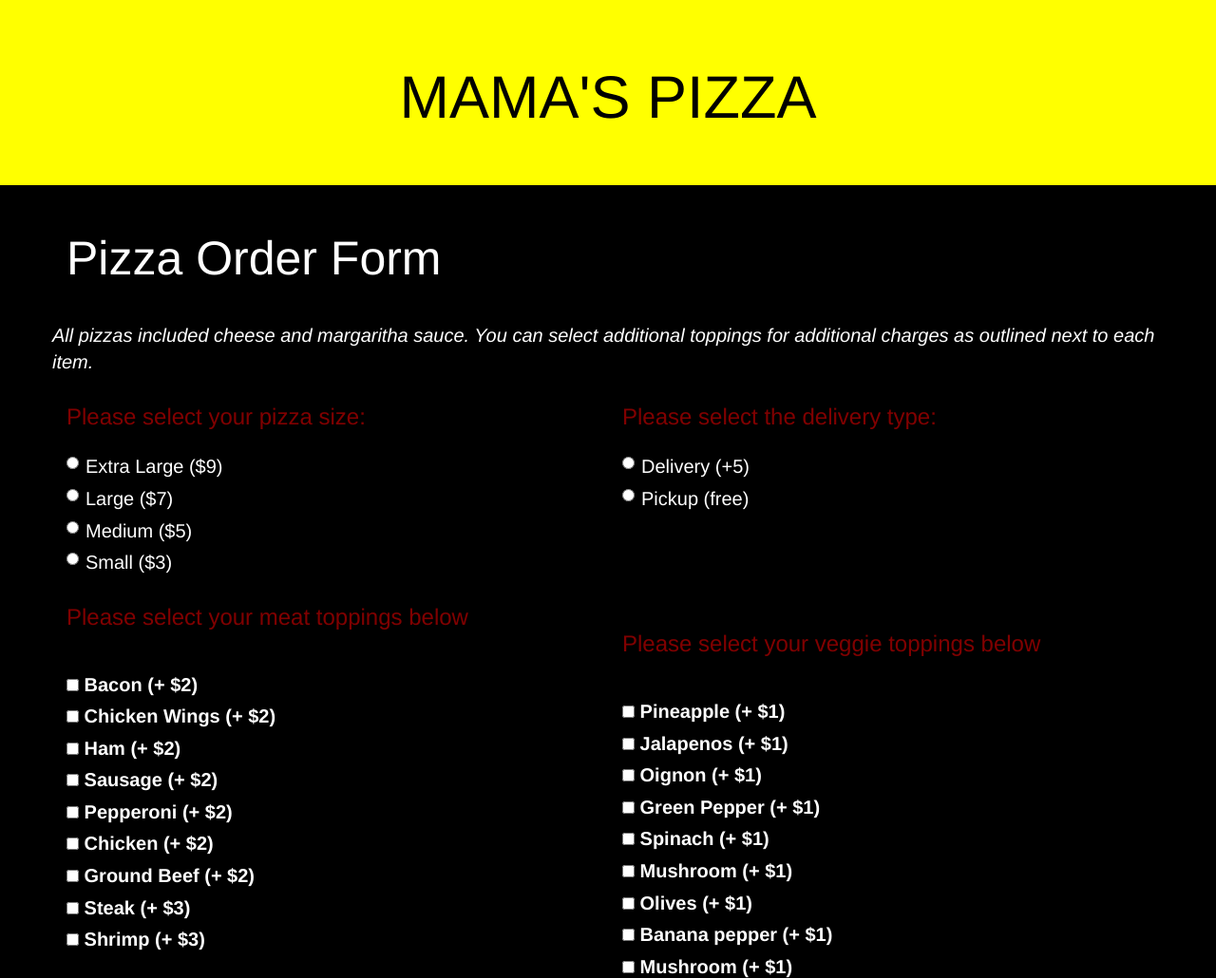
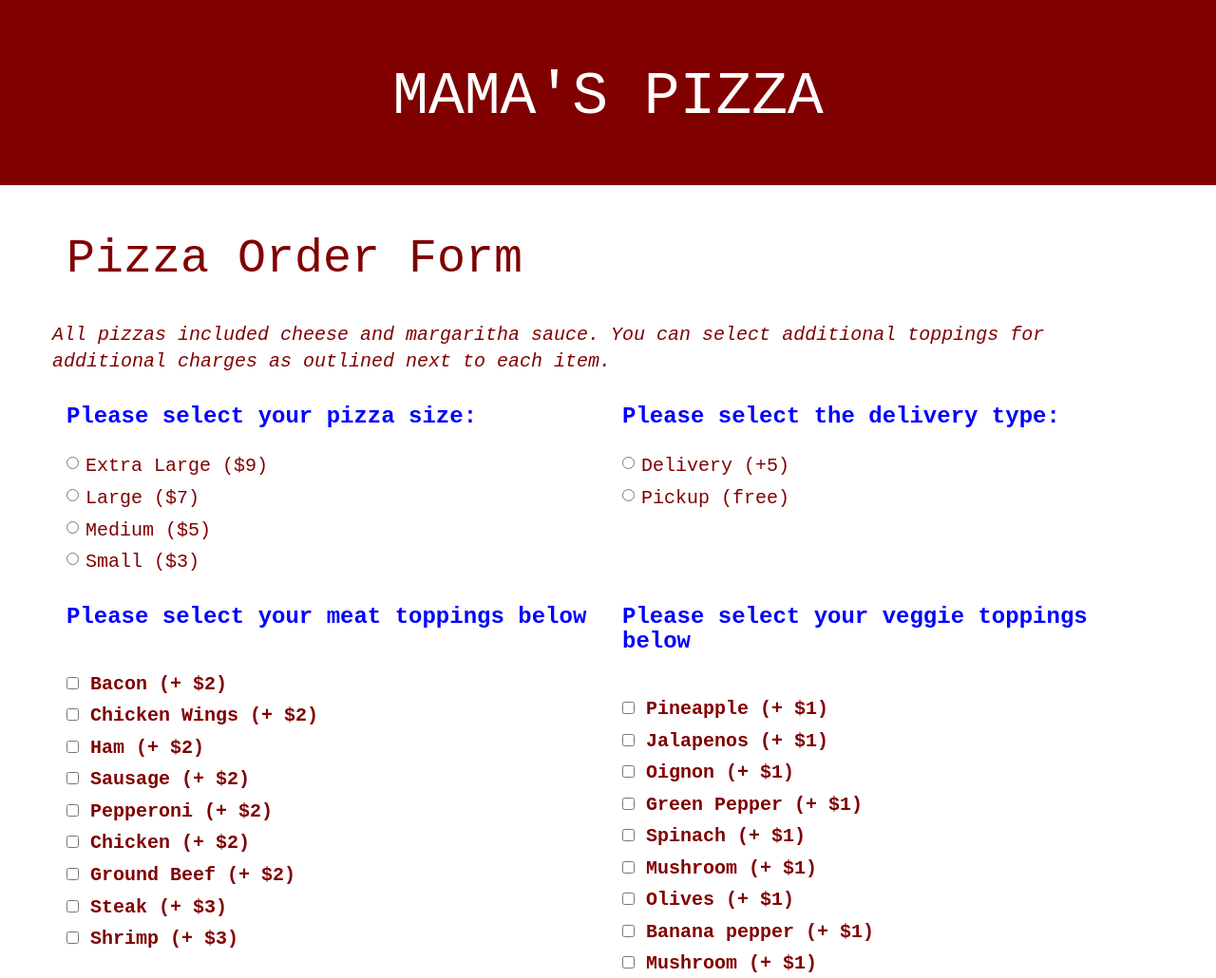
Before and after one commit to asonna/Mama-Pizza, a plain HTML site: page index.html in a window 1280 px wide. Shown: the top 1030 px of the page at 95% size. Drawn offline with Linux system fonts and the light colour scheme.

Commit message:
pausing for today friday - heading home

```diff
--- a/css/styles.css
+++ b/css/styles.css
@@ -1,11 +1,13 @@
 body {
-  background-color: black;
-  color: white;
+  background-color: ;
+  color: maroon;
   font-size: 20PX;
+  font-family: monospace;
 }
 
 h3 {
-  color: maroon;
+  color:blue;
+  font-weight: bold;
 }
 
 h2 {
@@ -13,8 +15,8 @@ h2 {
 }
 
 .jumbotron {
-  background-color: yellow;
-  color: black;
+  background-color: maroon;
+  color: white;
   text-align: center;
 }
 
--- a/index.html
+++ b/index.html
@@ -75,7 +75,7 @@
                   <label><input type="checkbox" name="meat" value="2" />  Steak (+ $3)</label><br>
                   <label><input type="checkbox" name="meat" value="2" />  Shrimp (+ $3)</label><br>
                 </div>
-           </div><br>
+           </div>
 
            <div class="col-sm-6" id="veggies">
              <label><h3>Please select your veggie toppings below</h3></label><br><br>
--- a/js/scripts.js
+++ b/js/scripts.js
@@ -1,5 +1,5 @@
 // Business logic
-function Pizza(size,meatToppings, veggieToppings) {
+function Pizza(size, meatToppings, veggieToppings) {
   this.size = size;
   this.meatToppings = meatToppings;
   this.veggieToppings = veggieToppings;
@@ -49,7 +49,7 @@ $(document).ready(function() {
       return newAllVeggieToppings;
     });
 
-    var newPizza = new Pizza(checkedSize, checkedMeatToppings, checkedVeggieToppings);
+    var newPizza = new Pizza(checkedSize, checkedMeat, checkedVeggie);
 
     meatToppingsCost = newPizza.calculateMeatToppingsCost();
     veggieToppingsCost = newPizza.calculateVeggieToppingsCost();
@@ -58,7 +58,7 @@ $(document).ready(function() {
 
     $("#orderSum").show();
     $("#pizzaOrder").hide();
-    $("#output ul").append("<li>" + newAllMeatToppings + "</li>" + "<li>" + newAllVeggieToppings + "</li>")+ "<li>" + meatToppingsCost + "</li>"+ "<li>" + veggieToppingsCost + "</li>"+ "<li>" + checkedSize + "</li>";
+    $("#output ul").append("<li>" + newAllMeatToppings + "</li>" + "<li>" + newAllVeggieToppings + "</li>" + "<li>" + meatToppingsCost + "</li>"+ "<li>" + veggieToppingsCost + "</li>"+ "<li>" + checkedSize + "</li>");
 
   });
 });
```
Also changed, not shown: 1 other file.
